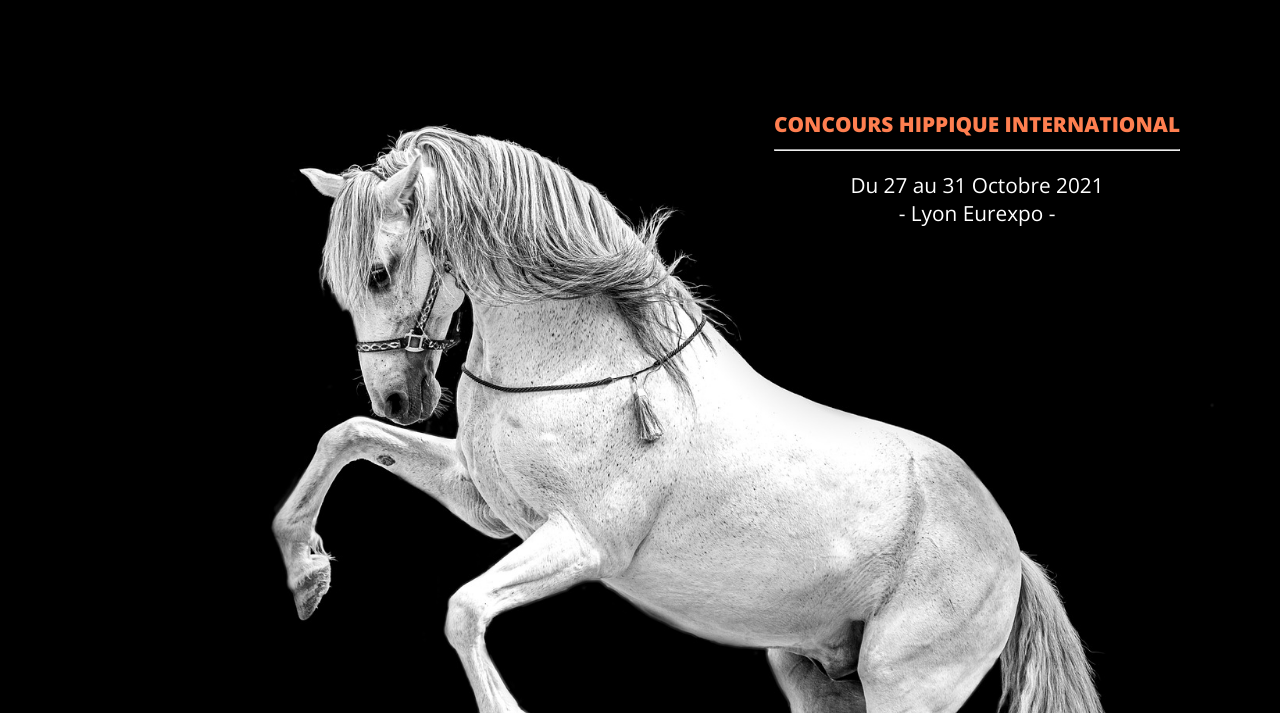
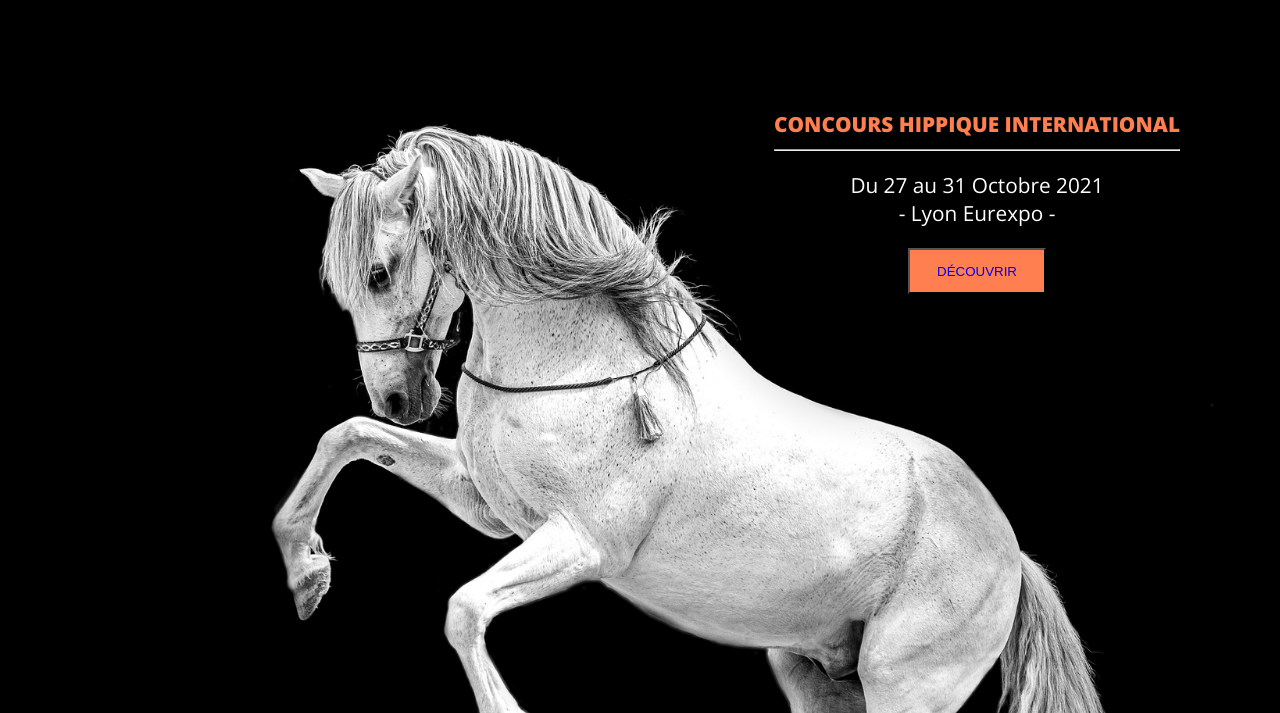
Before and after one commit to samwebsites/HomePageEquida, a plain HTML site: page index.html in a window 1280 px wide. Shown: the part 87-800 px from the top of the page. Drawn offline with nearby package versions, Linux system fonts and the light colour scheme.

Commit message:
ajout d'un bouton decouvrir avec lien

```diff
--- a/index.html
+++ b/index.html
@@ -27,6 +27,7 @@
                         <div class="format">
                             <h2 class="titre2">Concours hippique international <br><hr></h2>
                             <p class="parag">Du 27 au 31 Octobre 2021 <br> - Lyon Eurexpo -</p>
+                             <button><a href="https://www.equitalyon.com/fr">Découvrir</a></button>
                         </div>
                     </div>
                 </article>
--- a/style.css
+++ b/style.css
@@ -186,3 +186,15 @@ footer a {
 
     }
 }
+
+button {
+    padding: 1em 2em;
+    background-color: coral;
+    color:white;
+    text-transform: uppercase;
+
+}
+
+button a {
+    text-decoration: none;
+}
```
